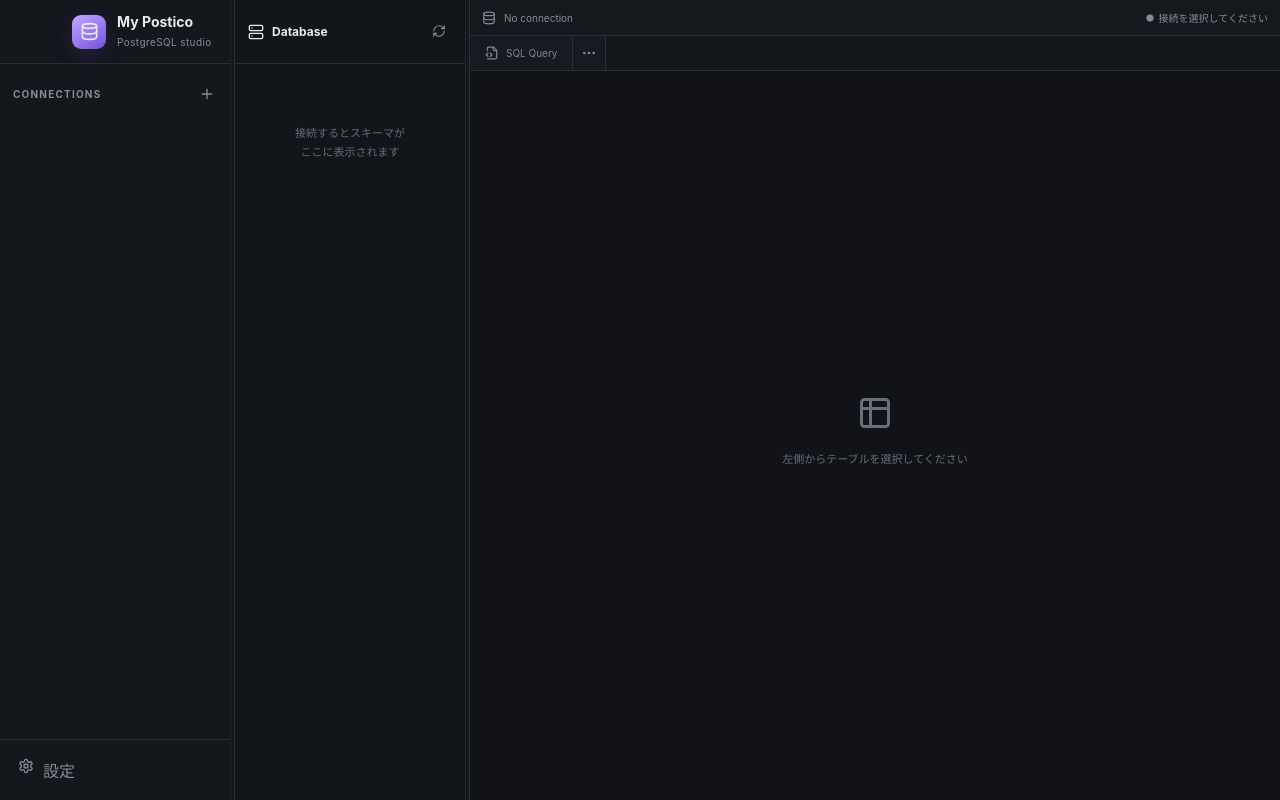
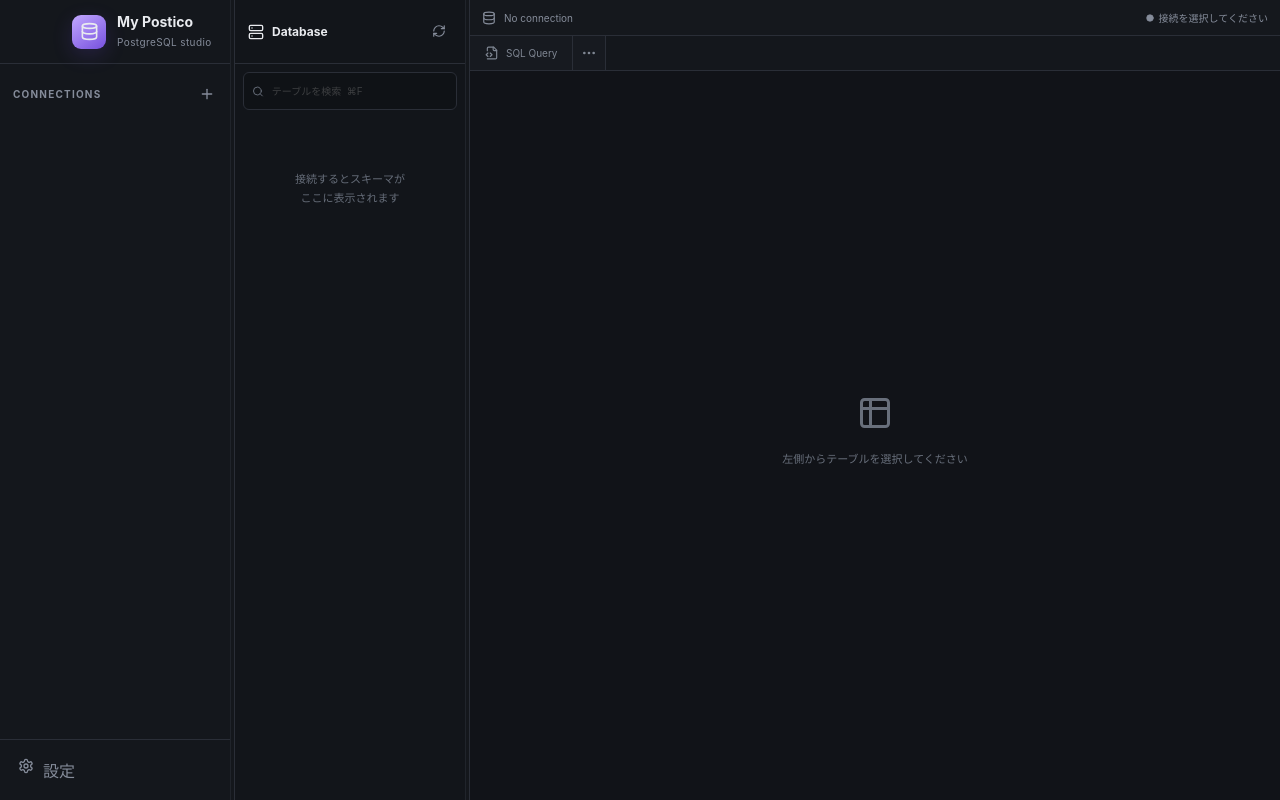
Before and after one commit to HayatoNabetani/my-postico, a React (Vite) app: page / in a window 1280 px wide. Built offline with nearby package versions, Linux system fonts and the light colour scheme.

Commit message:
Add Command-F object search

```diff
--- a/src/App.tsx
+++ b/src/App.tsx
@@ -1,5 +1,5 @@
-import { type CSSProperties, type KeyboardEvent as ReactKeyboardEvent, type PointerEvent as ReactPointerEvent, useEffect, useMemo, useState } from "react";
-import { ChevronsLeft, Circle, Database, FileCode2, MoreHorizontal, Pencil, Play, Plus, RefreshCw, Save, Server, Settings, Shield, Table2, Trash2, Unplug, X } from "lucide-react";
+import { type CSSProperties, type KeyboardEvent as ReactKeyboardEvent, type PointerEvent as ReactPointerEvent, useEffect, useMemo, useRef, useState } from "react";
+import { ChevronsLeft, Circle, Database, FileCode2, MoreHorizontal, Pencil, Play, Plus, RefreshCw, Save, Search, Server, Settings, Shield, Table2, Trash2, Unplug, X } from "lucide-react";
 import { ConnectionDialog } from "./components/ConnectionDialog";
 import { DataGrid } from "./components/DataGrid";
 import { emptyFilter, FilterBuilder, newCondition } from "./components/FilterBuilder";
@@ -52,6 +52,8 @@ export default function App() {
   const [sqlOpen, setSqlOpen] = useState(false);
   const [sql, setSql] = useState("select now() as server_time;");
   const [sqlPage, setSqlPage] = useState<QueryPage>();
+  const [objectSearch, setObjectSearch] = useState("");
+  const objectSearchRef = useRef<HTMLInputElement>(null);
   const [connectionWidth, setConnectionWidth] = useState(() => savedSize("my-postico:connection-width", DEFAULT_CONNECTION_WIDTH));
   const [objectWidth, setObjectWidth] = useState(() => savedSize("my-postico:object-width", DEFAULT_OBJECT_WIDTH));
   const [sqlEditorHeight, setSqlEditorHeight] = useState(() => savedSize("my-postico:sql-editor-height", DEFAULT_SQL_EDITOR_HEIGHT));
@@ -64,6 +66,14 @@ export default function App() {
   useEffect(() => { localStorage.setItem("my-postico:connection-width", String(connectionWidth)); }, [connectionWidth]);
   useEffect(() => { localStorage.setItem("my-postico:object-width", String(objectWidth)); }, [objectWidth]);
   useEffect(() => { localStorage.setItem("my-postico:sql-editor-height", String(sqlEditorHeight)); }, [sqlEditorHeight]);
+  useEffect(() => {
+    const focusSearch = (event: KeyboardEvent) => {
+      if (!(event.metaKey || event.ctrlKey) || event.key.toLowerCase() !== "f" || !connected) return;
+      event.preventDefault(); objectSearchRef.current?.focus(); objectSearchRef.current?.select();
+    };
+    window.addEventListener("keydown", focusSearch);
+    return () => window.removeEventListener("keydown", focusSearch);
+  }, [connected]);
 
   function patchTab(id: string, patch: Partial<TableTab>) {
     setTableTabs((current) => current.map((tab) => tab.id === id ? {...tab, ...patch} : tab));
@@ -84,7 +94,7 @@ export default function App() {
     await api.deleteProfile(profile.id);
     setProfiles(await api.listProfiles());
     if (active?.id === profile.id) {
-      setActive(undefined); setConnected(false); setTableTabs([]); setActiveTableTabId(undefined);
+      setActive(undefined); setConnected(false); setTableTabs([]); setActiveTableTabId(undefined); setObjectSearch("");
     }
   }
 
@@ -96,7 +106,7 @@ export default function App() {
       setActive(profile); setConnected(true); setStatus(profile.ssh.enabled ? "SSHトンネル経由で接続済み" : "接続済み");
       const nextSchemas = await api.listSchemas(profile.id);
       const entries = await Promise.all(nextSchemas.map(async (schema) => [schema.name, await api.listTables(profile.id, schema.name)] as const));
-      setSchemas(nextSchemas); setTables(Object.fromEntries(entries)); setTableTabs([]); setActiveTableTabId(undefined); setSqlPage(undefined);
+      setSchemas(nextSchemas); setTables(Object.fromEntries(entries)); setTableTabs([]); setActiveTableTabId(undefined); setSqlPage(undefined); setObjectSearch("");
     } catch (reason) {
       const message = String(reason);
       const marker = "UNKNOWN_HOST_KEY:";
@@ -122,7 +132,7 @@ export default function App() {
   async function disconnect() {
     if (!confirmDiscardTabs()) return;
     if (active) await api.disconnectProfile(active.id).catch(() => undefined);
-    setConnected(false); setActive(undefined); setSchemas([]); setTables({}); setTableTabs([]); setActiveTableTabId(undefined); setSqlPage(undefined); setStatus("切断しました");
+    setConnected(false); setActive(undefined); setSchemas([]); setTables({}); setTableTabs([]); setActiveTableTabId(undefined); setSqlPage(undefined); setObjectSearch(""); setStatus("切断しました");
   }
 
   async function openTable(table: TableInfo) {
@@ -260,7 +270,14 @@ export default function App() {
 
     <aside className="object-sidebar">
       <header data-tauri-drag-region><div data-tauri-drag-region><Server size={16}/><strong data-tauri-drag-region>{active?.database ?? "Database"}</strong></div><button disabled={!connected} onClick={() => active && void connect(active)}><RefreshCw size={14}/></button></header>
-      {!connected ? <div className="sidebar-empty">接続するとスキーマが<br/>ここに表示されます</div> : <div className="schema-tree">{schemas.map((schema) => <div key={schema.name}><div className="schema-name"><ChevronsLeft size={13}/>{schema.name}</div>{tables[schema.name]?.map((table) => <button key={`${schema.name}.${table.name}`} className={!sqlOpen && selectedTable?.schema === schema.name && selectedTable.name === table.name ? "selected" : ""} onClick={() => void openTable(table)}><Table2 size={14}/>{table.name}<span>{table.kind === "view" ? "V" : ""}</span></button>)}</div>)}</div>}
+      <div className="object-search"><Search size={13}/><input ref={objectSearchRef} disabled={!connected} value={objectSearch} onChange={(event) => setObjectSearch(event.target.value)} placeholder="テーブルを検索  ⌘F" aria-label="スキーマ、テーブル、ビューを検索"/>{objectSearch && <button title="検索をクリア" onClick={() => { setObjectSearch(""); objectSearchRef.current?.focus(); }}><X size={12}/></button>}</div>
+      {!connected ? <div className="sidebar-empty">接続するとスキーマが<br/>ここに表示されます</div> : <div className="schema-tree">{schemas.map((schema) => {
+        const query = objectSearch.trim().toLocaleLowerCase();
+        const matchesSchema = schema.name.toLocaleLowerCase().includes(query);
+        const visibleTables = (tables[schema.name] ?? []).filter((table) => !query || matchesSchema || table.name.toLocaleLowerCase().includes(query));
+        if (query && !matchesSchema && visibleTables.length === 0) return null;
+        return <div key={schema.name}><div className="schema-name"><ChevronsLeft size={13}/>{schema.name}</div>{visibleTables.map((table) => <button key={`${schema.name}.${table.name}`} className={!sqlOpen && selectedTable?.schema === schema.name && selectedTable.name === table.name ? "selected" : ""} onClick={() => void openTable(table)}><Table2 size={14}/>{table.name}<span>{table.kind === "view" ? "V" : ""}</span></button>)}</div>;
+      })}</div>}
     </aside>
 
     <div className="resize-handle column-resize-handle" role="separator" aria-label="オブジェクトサイドバーの幅を変更" aria-orientation="vertical" tabIndex={0} onPointerDown={(event) => beginHorizontalResize(event, objectWidth, setObjectWidth, 160, 480)} onKeyDown={(event) => resizeWithKeyboard(event, objectWidth, setObjectWidth, 160, 480)} onDoubleClick={() => setObjectWidth(DEFAULT_OBJECT_WIDTH)}/>
--- a/src/resizable.css
+++ b/src/resizable.css
@@ -39,6 +39,49 @@ body,
   flex: 1;
   min-height: 0;
   height: auto;
+}
+
+.object-search {
+  flex: none;
+  height: 38px;
+  margin: 8px 8px 0;
+  display: flex;
+  align-items: center;
+  gap: 6px;
+  padding: 0 8px;
+  border: 1px solid var(--line);
+  border-radius: 6px;
+  background: #0f1216;
+  color: #686f7b;
+}
+
+.object-search:focus-within {
+  border-color: #8065cb;
+  color: #bba7ef;
+}
+
+.object-search input {
+  width: 100%;
+  min-width: 0;
+  border: 0;
+  outline: 0;
+  background: transparent;
+  color: #d9dce3;
+  font-size: 10px;
+}
+
+.object-search input:disabled {
+  opacity: .45;
+}
+
+.object-search button {
+  display: grid;
+  place-items: center;
+  padding: 2px;
+  border: 0;
+  background: transparent;
+  color: #777e89;
+  cursor: pointer;
 }
 
 .grid-wrap {
```
